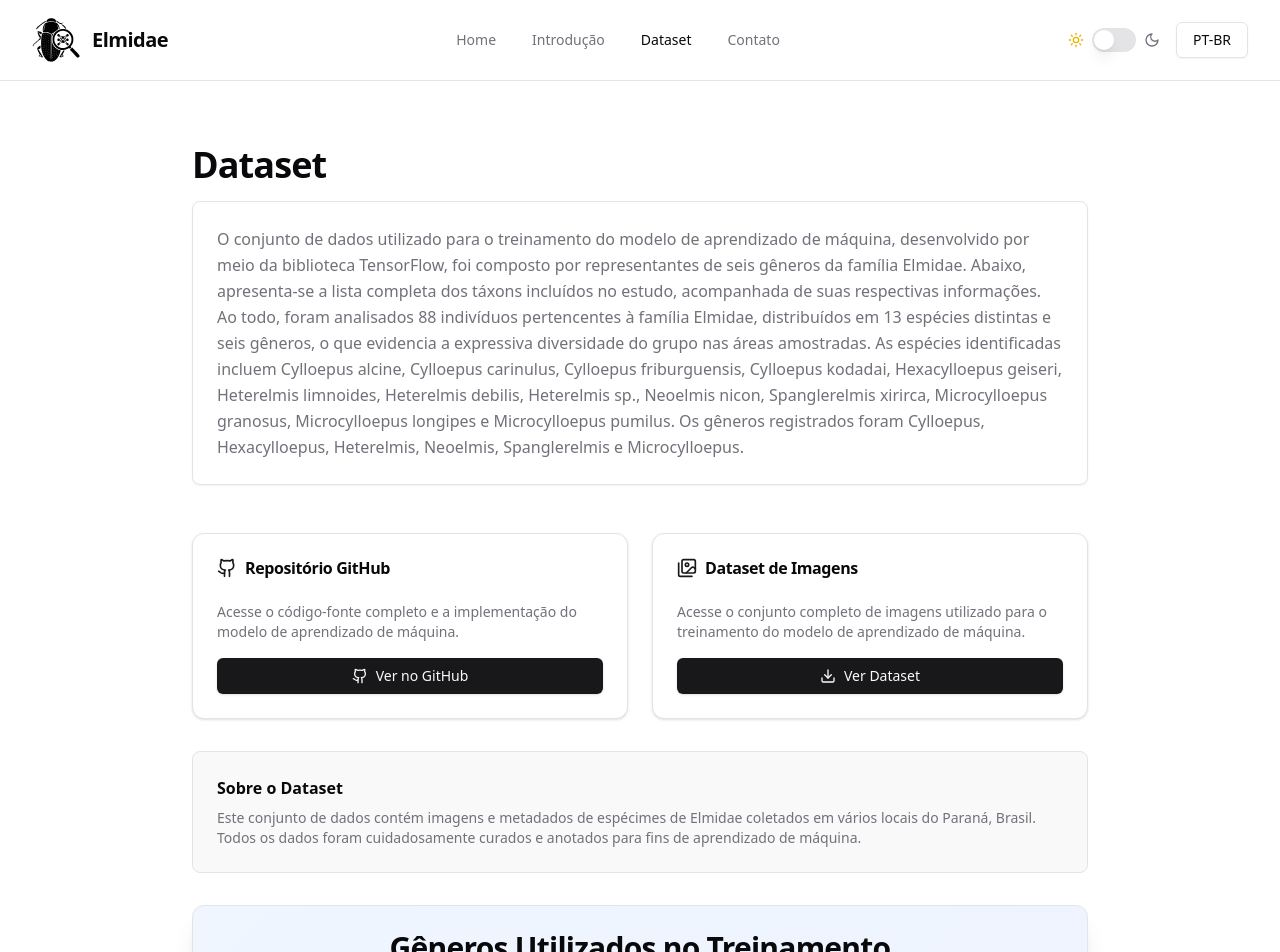
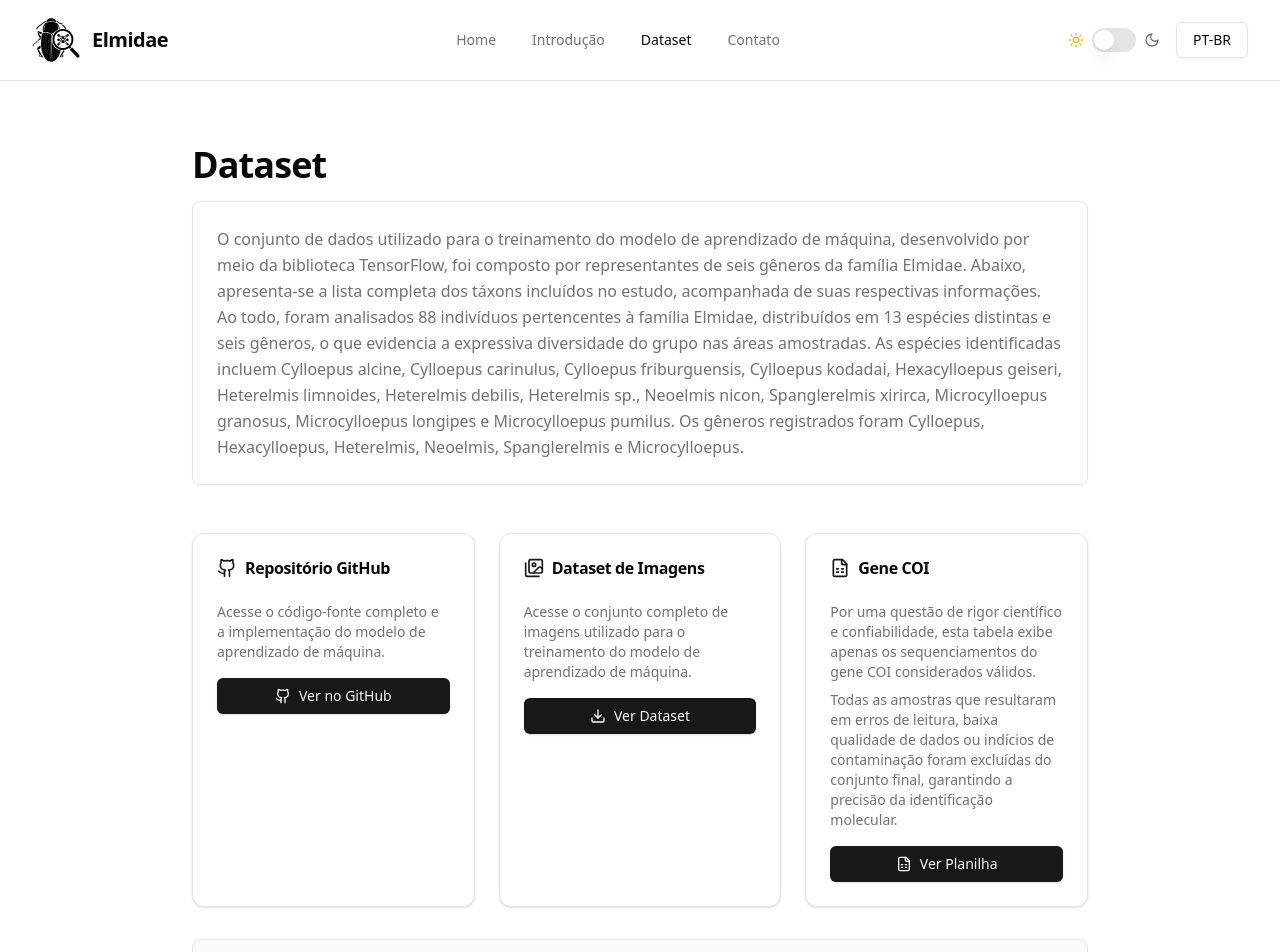
Before and after one commit to leotheodoro/elmidae, a Next.js app: page /dataset in a window 1280 px wide. Shown: the top 952 px of the page. Built offline with nearby package versions, Linux system fonts and the light colour scheme.

Commit message:
:sparkles: add spreadsheet link

```diff
--- a/src/app/dataset/page.tsx
+++ b/src/app/dataset/page.tsx
@@ -1,6 +1,6 @@
 'use client'
 
-import { Download, Github, Images } from 'lucide-react'
+import { Download, FileSpreadsheet, Github, Images } from 'lucide-react'
 import Image from 'next/image'
 
 import { ImageModal } from '@/components/image-modal'
@@ -28,7 +28,7 @@ export default function Dataset() {
             </div>
           </div>
 
-          <div className="grid gap-6 md:grid-cols-2">
+          <div className="grid gap-6 md:grid-cols-2 lg:grid-cols-3">
             <Card className="transition-shadow hover:shadow-lg">
               <CardHeader>
                 <CardTitle className="flex items-center gap-2">
@@ -72,6 +72,33 @@ export default function Dataset() {
                   >
                     <Download className="h-4 w-4" />
                     {getTranslation('viewDataset')}
+                  </a>
+                </Button>
+              </CardContent>
+            </Card>
+
+            <Card className="transition-shadow hover:shadow-lg">
+              <CardHeader>
+                <CardTitle className="flex items-center gap-2">
+                  <FileSpreadsheet className="h-5 w-5 text-primary" />
+                  {getTranslation('molecularData')}
+                </CardTitle>
+              </CardHeader>
+              <CardContent>
+                <p className="mb-2 text-sm text-muted-foreground">
+                  {getTranslation('molecularDataDescription1')}
+                </p>
+                <p className="mb-4 text-sm text-muted-foreground">
+                  {getTranslation('molecularDataDescription2')}
+                </p>
+                <Button className="w-full gap-2" variant="default" asChild>
+                  <a
+                    href="https://docs.google.com/spreadsheets/d/1gRPC_O346cblkff2fky_6gKUhJ9Tt7jY/edit?usp=sharing&ouid=106082570214290973064&rtpof=true&sd=true"
+                    target="_blank"
+                    rel="noopener noreferrer"
+                  >
+                    <FileSpreadsheet className="h-4 w-4" />
+                    {getTranslation('viewSpreadsheet')}
                   </a>
                 </Button>
               </CardContent>
--- a/src/lib/dictionary/en.ts
+++ b/src/lib/dictionary/en.ts
@@ -45,6 +45,12 @@ export const en = {
   imageDatasetDescription:
     'Access the complete image dataset used for training the machine learning model.',
   viewDataset: 'View Dataset',
+  molecularData: 'COI Gene',
+  molecularDataDescription1:
+    'For scientific rigor and reliability, this spreadsheet displays only the COI gene sequences considered valid.',
+  molecularDataDescription2:
+    'All samples that resulted in reading errors, low data quality, or evidence of contamination were excluded from the final dataset, ensuring the accuracy of molecular identification.',
+  viewSpreadsheet: 'View Spreadsheet',
   aboutDataset: 'About the Dataset',
   aboutDatasetDescription:
     'This dataset contains images and metadata of Elmidae specimens collected from various locations in Paraná, Brazil. All data has been carefully curated and annotated for machine learning purposes.',
--- a/src/lib/dictionary/pt-BR.ts
+++ b/src/lib/dictionary/pt-BR.ts
@@ -45,6 +45,12 @@ export const ptBR = {
   imageDatasetDescription:
     'Acesse o conjunto completo de imagens utilizado para o treinamento do modelo de aprendizado de máquina.',
   viewDataset: 'Ver Dataset',
+  molecularData: 'Gene COI',
+  molecularDataDescription1:
+    'Por uma questão de rigor científico e confiabilidade, esta tabela exibe apenas os sequenciamentos do gene COI considerados válidos.',
+  molecularDataDescription2:
+    'Todas as amostras que resultaram em erros de leitura, baixa qualidade de dados ou indícios de contaminação foram excluídas do conjunto final, garantindo a precisão da identificação molecular.',
+  viewSpreadsheet: 'Ver Planilha',
   aboutDataset: 'Sobre o Dataset',
   aboutDatasetDescription:
     'Este conjunto de dados contém imagens e metadados de espécimes de Elmidae coletados em vários locais do Paraná, Brasil. Todos os dados foram cuidadosamente curados e anotados para fins de aprendizado de máquina.',
```
